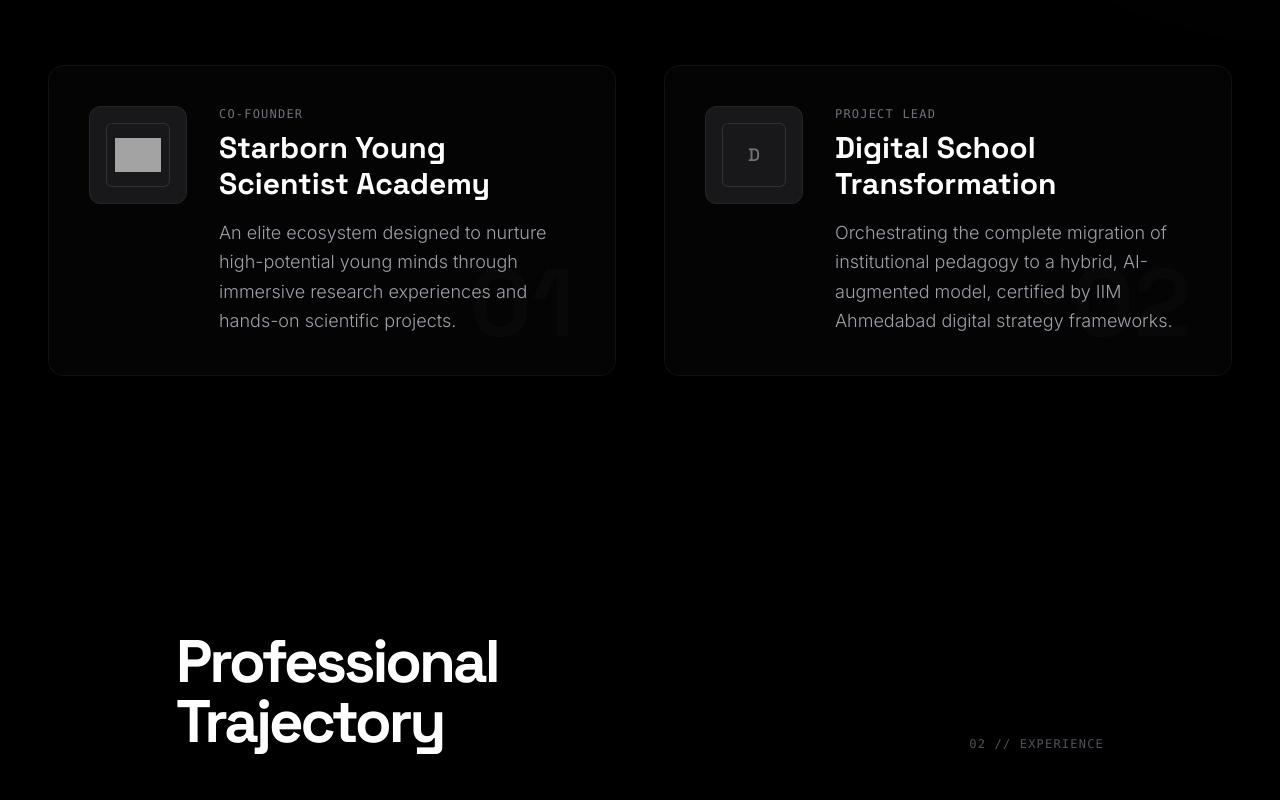
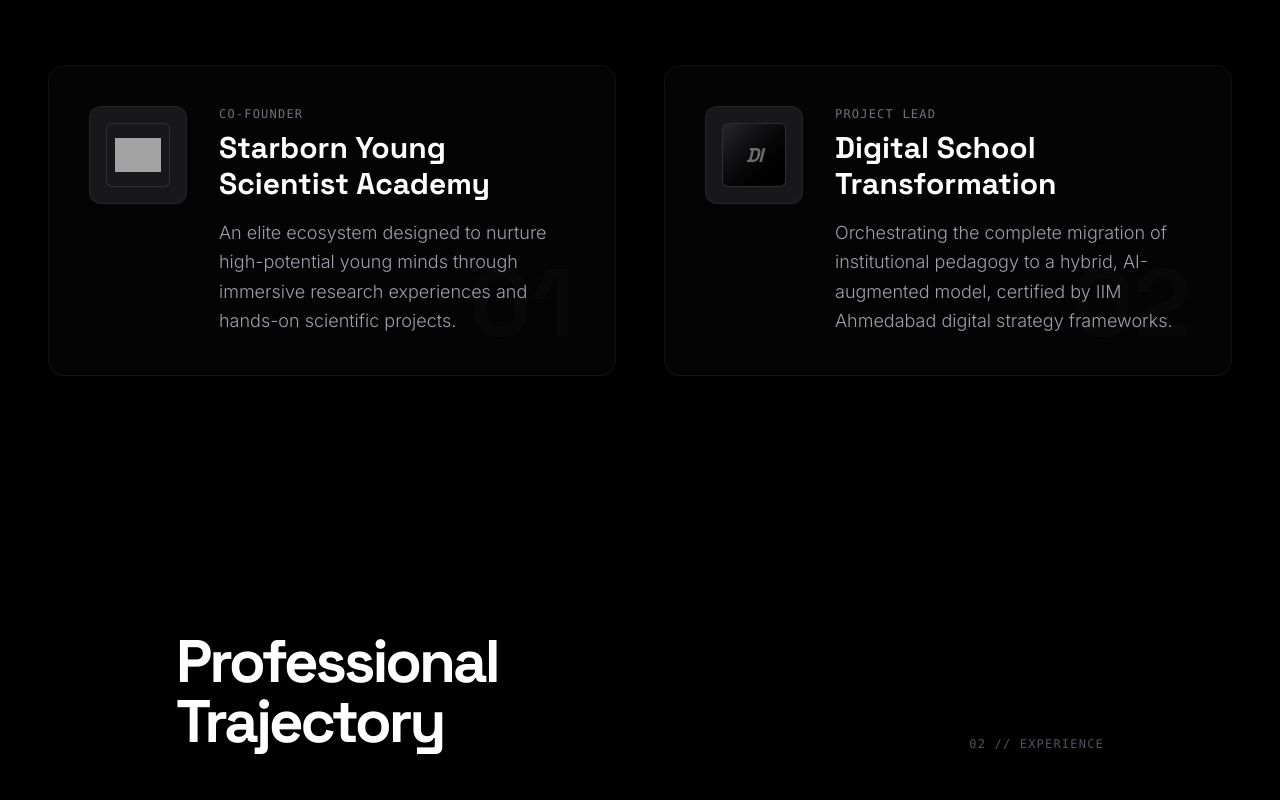
Before and after one commit to AroulRosario/cv-site-aroul-rosario, a Next.js app: page / in a window 1280 px wide. Shown: the part 1800-2600 px from the top of the page. Built offline with nearby package versions, Linux system fonts and the light colour scheme; grey boxes are pictures that could not be loaded.

Commit message:
fix: explicit high-res logo overrides

```diff
--- a/src/components/ui/BrandLogo.tsx
+++ b/src/components/ui/BrandLogo.tsx
@@ -1,12 +1,21 @@
 "use client";
 
+import { useState } from "react";
+
+const logoOverrides: Record<string, string> = {
+    "Amalorpavam Group of Institutions": "https://amalorpavam.org/wp-content/uploads/2019/08/Amalorpavam-Logo-1.png",
+    "Amalorpavam Lourds Academy": "https://amalorpavamacademy.com/wp-content/uploads/2021/06/cropped-ALA-Logo-192x192.png",
+    "Amalorpavam Higher Secondary School": "https://amalorpavam.org/wp-content/uploads/2019/08/Amalorpavam-Logo-1.png",
+    "Starborn Young Scientist Academy": "https://static.wixstatic.com/media/ef199e_7a53696f0e474542a229a43a0589d97a~mv2.png",
+    "IUPAC": "https://upload.wikimedia.org/wikipedia/commons/thumb/c/ca/International_Union_of_Pure_and_Applied_Chemistry_logo.svg/501px-International_Union_of_Pure_and_Applied_Chemistry_logo.svg.png",
+    "Royal Society, London": "https://royalsociety.org/~/media/Royal_Society_Content/about-us/branding/the-royal-society-logo-600.jpg",
+};
+
 const domainMap: Record<string, string> = {
-    "Royal Society, London": "royalsociety.org",
     "Uni of Selinius, Delaware, USA": "selinusuniversity.it",
     "University of Manchester, UK": "manchester.ac.uk",
     "Loyola College, Chennai": "loyolacollege.edu",
     "Nehru College Puducherry": "ncesi.in",
-    "IUPAC": "iupac.org",
     "American Chemical Society": "acs.org",
     "Microsoft": "microsoft.com",
     "Indian Institute of Technology Bombay": "iitb.ac.in",
@@ -28,45 +37,50 @@ const domainMap: Record<string, string> = {
     "IJIRST": "ijirst.org",
     "IJRDO": "ijrdo.org",
     "IJCIRAS": "ijciras.com",
-    "Amalorpavam Group of Institutions": "amalorpavamschool.org",
-    "Amalorpavam Lourds Academy": "amalorpavamacademy.com",
-    "Amalorpavam Higher Secondary School": "amalorpavamschool.org",
-    "Starborn Young Scientist Academy": "starbornacademy.com"
 };
 
 export const BrandLogo = ({ name, size = 48 }: { name: string; size?: number }) => {
+    const override = logoOverrides[name];
     const domain = domainMap[name];
 
-    // Multi-source strategy
-    const sources = domain ? [
-        `https://unavatar.io/${domain}`,
-        `https://logo.clearbit.com/${domain}`,
-        `https://www.google.com/s2/favicons?domain=${domain}&sz=128`
-    ] : [];
+    const sources = [
+        ...(override ? [override] : []),
+        ...(domain ? [
+            `https://unavatar.io/${domain}`,
+            `https://logo.clearbit.com/${domain}`,
+            `https://www.google.com/s2/favicons?domain=${domain}&sz=128`
+        ] : [])
+    ];
 
     return (
         <div
             className="flex-shrink-0 flex items-center justify-center rounded-md bg-zinc-900 border border-white/10 overflow-hidden group-hover:border-white/30 transition-colors duration-500"
             style={{ width: size, height: size }}
         >
-            {domain ? (
+            {sources.length > 0 ? (
                 <LogoImage sources={sources} name={name} />
             ) : (
-                <span className="font-display font-medium text-lg text-zinc-500">{name.charAt(0)}</span>
+                <FallbackMonogram name={name} />
             )}
         </div>
     );
 };
 
+const FallbackMonogram = ({ name }: { name: string }) => (
+    <div className="w-full h-full flex items-center justify-center bg-gradient-to-br from-zinc-800 to-black text-white/40">
+        <span className="font-display font-black text-xl tracking-tighter uppercase italic">
+            {name.substring(0, 2)}
+        </span>
+    </div>
+);
+
 const LogoImage = ({ sources, name }: { sources: string[], name: string }) => {
-    const [sourceIndex, setSourceIndex] = (typeof window !== 'undefined')
-        ? require('react').useState(0)
-        : [0, () => { }];
+    const [sourceIndex, setSourceIndex] = useState(0);
 
     const currentSource = sources[sourceIndex];
 
     if (sourceIndex >= sources.length) {
-        return <span className="font-display font-medium text-lg text-zinc-500">{name.charAt(0)}</span>;
+        return <FallbackMonogram name={name} />;
     }
 
     return (
```
